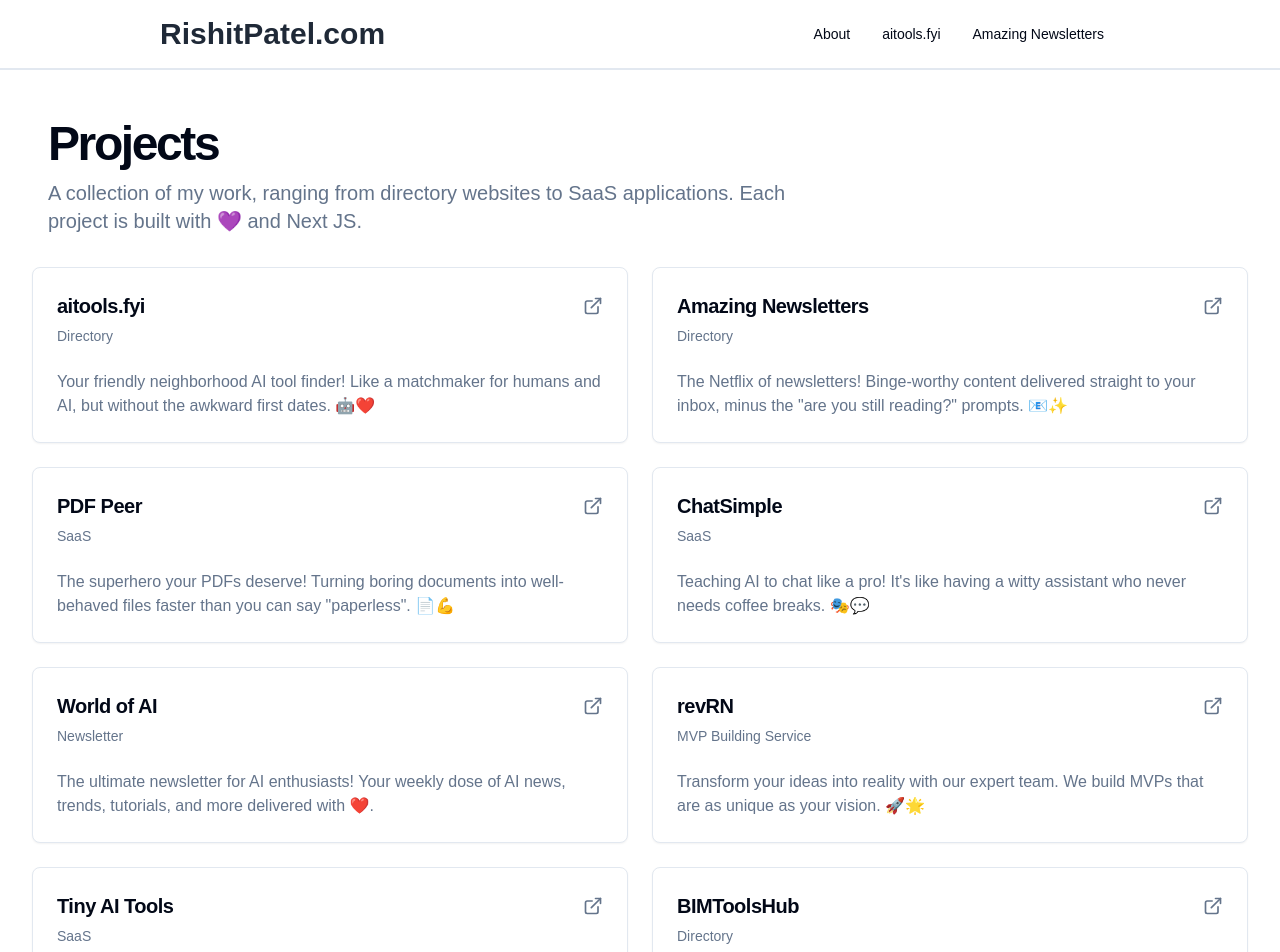
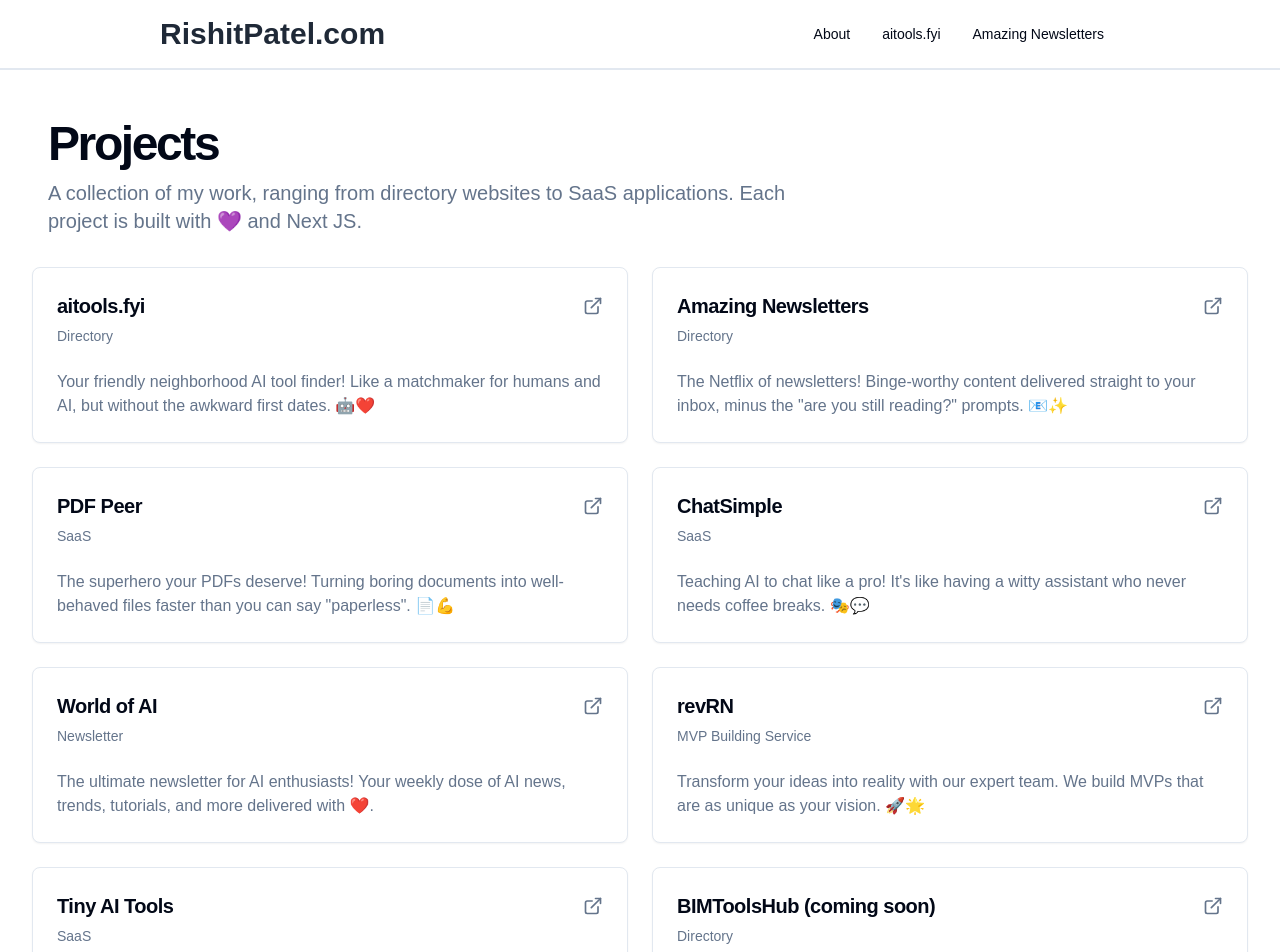
Before and after one commit to imrishit98/rishitpatel.com, a Next.js app: page /projects in a window 1280 px wide. Shown: the top 952 px of the page. Built offline with nearby package versions, Linux system fonts and the light colour scheme; a web font is replaced by a local one.

Commit message:
Update project title and description in ProjectsGrid component

```diff
--- a/src/components/ui/projects/projects-grid.js
+++ b/src/components/ui/projects/projects-grid.js
@@ -51,7 +51,7 @@
     type: 'SaaS',
   },
   {
-    title: 'BIMToolsHub',
+    title: 'BIMToolsHub (coming soon)',
     description:
       'The ultimate directory for BIM tools! Find the best software for your projects, minus the endless Google searches. 🏗️🛠️',
     url: 'https://bimtoolshub.com/',
```
